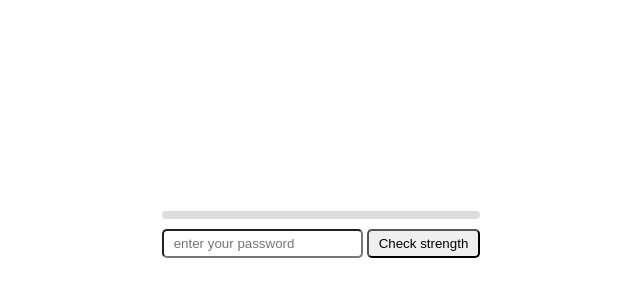
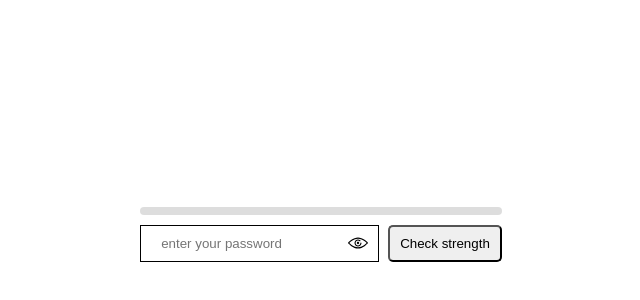
Before and after one commit to DeepakRizal/Password-strength-checker, a plain HTML site: page index.html in a window 1280 px wide. Shown: the part 166-466 px from the top of the page, without its empty margins (319-959 px from the left). Drawn offline with Linux system fonts and the light colour scheme.

Commit message:
feat: complete  show/hide password functionality

```diff
--- a/index.html
+++ b/index.html
@@ -11,12 +11,22 @@
       <div>
         <div class="strength-meter"></div>
         <div class="password-box">
-          <input
-            class="input-box"
-            type="text"
-            placeholder="enter your password"
-          />
-          <button class="check-strength">Check strength</button>
+          <div class="password-input-container">
+            <div class="form-group">
+              <input
+                class="input-box"
+                type="password"
+                placeholder="enter your password"
+              />
+              <img
+                class="eye"
+                src="./assests/eye-svgrepo-com.svg"
+                alt="eye icon"
+              />
+            </div>
+
+            <button class="check-strength">Check strength</button>
+          </div>
         </div>
         <p class="password-success-message"></p>
       </div>
--- a/script.js
+++ b/script.js
@@ -5,6 +5,7 @@ const passwordSuccessMessage = document.querySelector(
   ".password-success-message"
 );
 const strengthMeter = document.querySelector(".strength-meter");
+const togglePassword = document.querySelector(".eye");
 
 function resetError() {
   const errorDiv = document.querySelector(".error");
@@ -105,3 +106,8 @@ checkStrength.addEventListener("click", () => {
     generateError();
   }
 });
+
+togglePassword.addEventListener("click", () => {
+  const isPassword = inputBox.type === "password";
+  inputBox.type = isPassword ? "text" : "password";
+});
--- a/style.css
+++ b/style.css
@@ -14,13 +14,26 @@
 
 .error {
   color: red;
-  max-width: 300px;
+  max-width: 400px;
+  font-size: 14px;
+}
+
+.password-box {
+  display: flex;
+  gap: 5px;
+  flex-direction: column;
 }
 
 .password-box input {
   padding: 5px 10px;
   border-radius: 5px;
   outline: none;
+  border: none;
+}
+
+.password-input-container {
+  display: flex;
+  gap: 9px;
 }
 
 .password-success-message {
@@ -46,3 +59,14 @@
   height: 100%;
   transition: width 0.3s ease;
 }
+
+.eye {
+  height: 20px;
+}
+
+.form-group {
+  border: 1px solid black;
+  padding: 5px 10px;
+  display: flex;
+  align-items: center;
+}
```
Also changed, not shown: assests/eye-svgrepo-com.svg (added).
